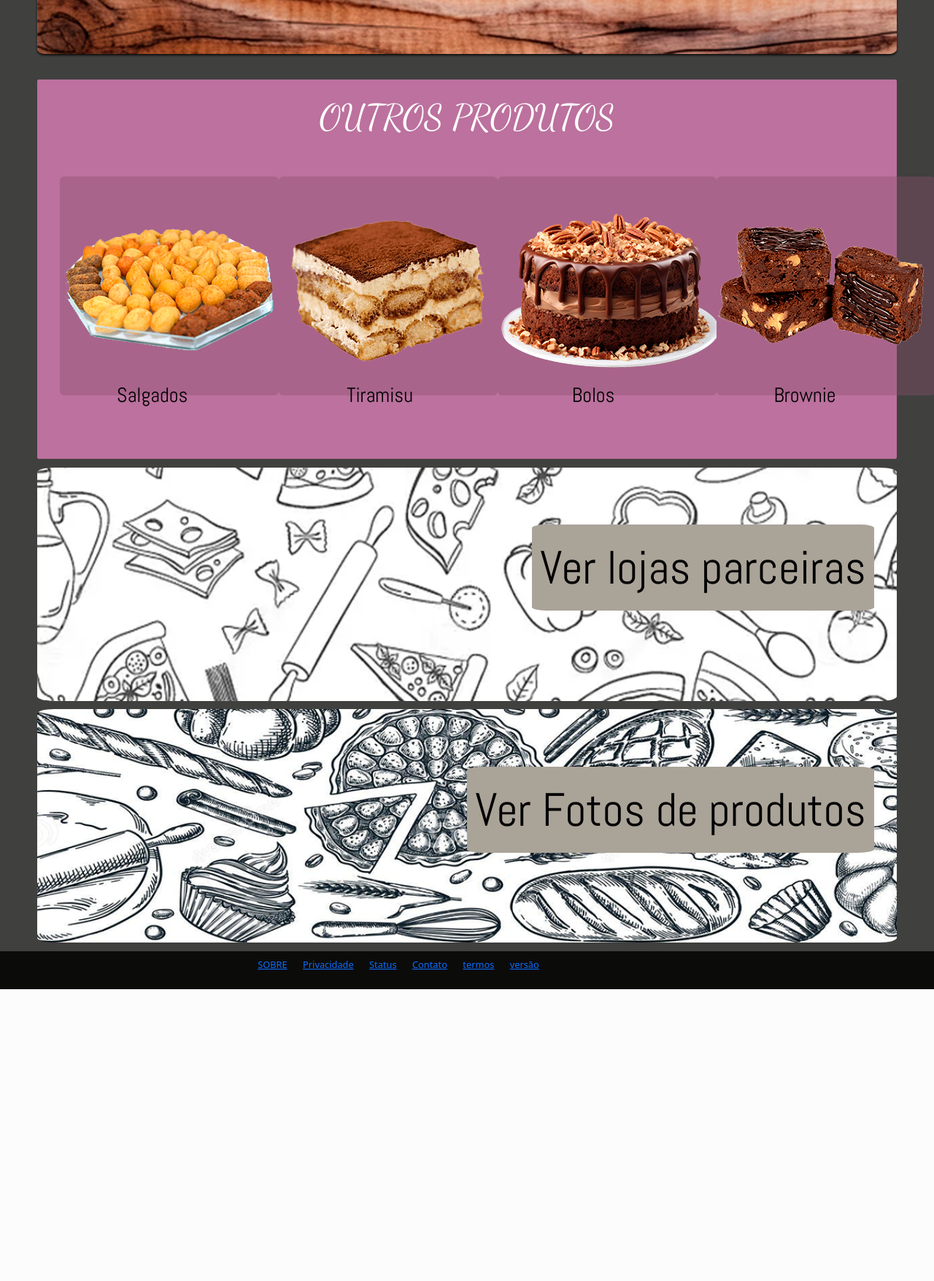
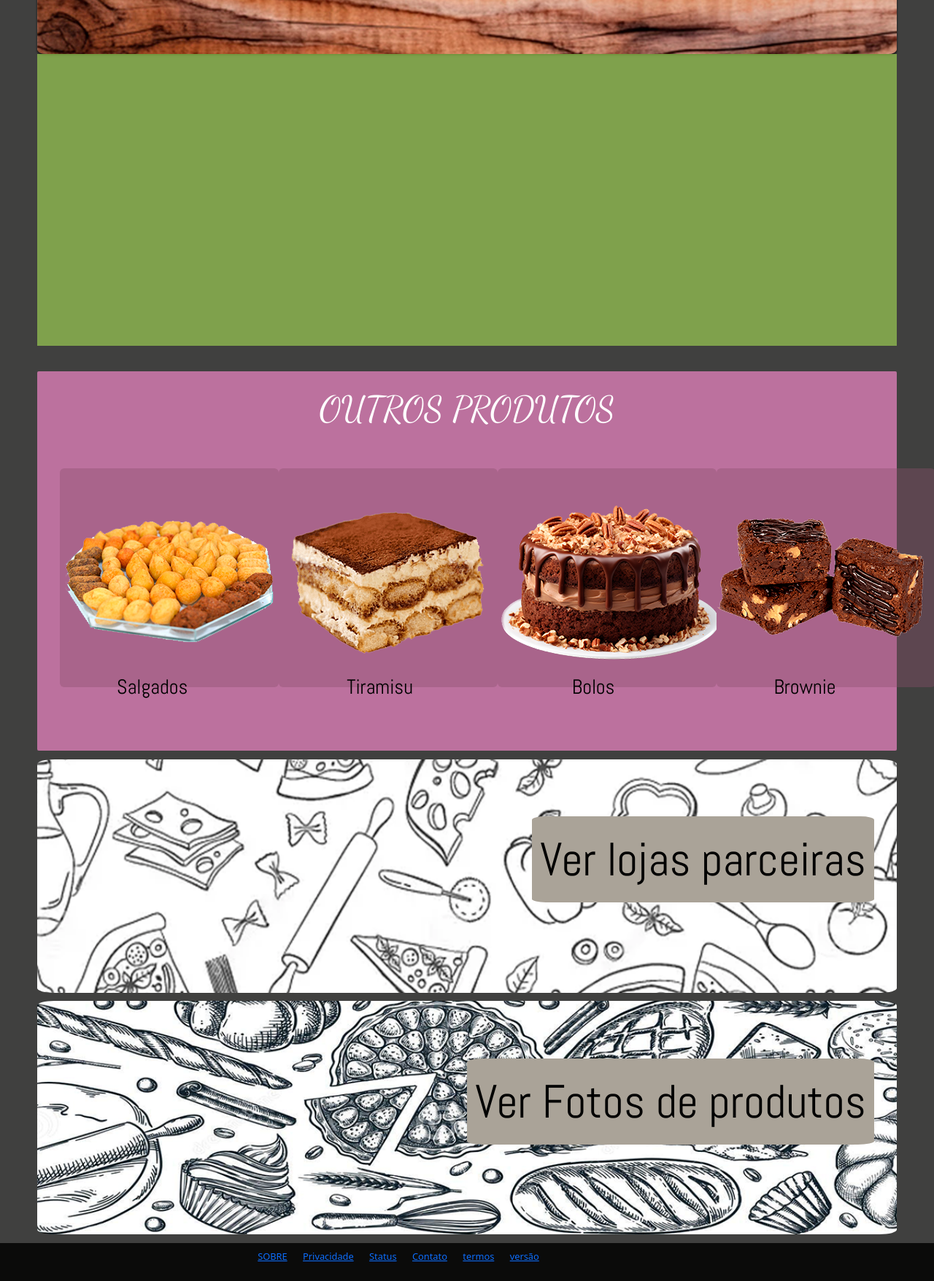
Before and after one commit to xKuth/Projeto_padaria-django, a Django app: page / in a window 1280 px wide. Shown: the part 616-2372 px from the top of the page at 73% size. Before the commit the page ends 1972 px from the top, so only its background shows below. Run offline with Django 5.2, Linux system fonts and the light colour scheme; some libraries are stand-ins or nearby versions.

Commit message:
add section extra infor in page 001

```diff
--- a/parceiros/static/css/desktop.css
+++ b/parceiros/static/css/desktop.css
@@ -182,7 +182,12 @@ h2.title_produts{
 .text_our_products > h3 {
     font-family: "Abel";
 }
-
+/* Section extra infor */
+.section_infor_extra{
+    height: 50vh;
+    padding-top: 5%;
+    background-color: rgba(152, 199, 81, 0.719);
+}
 /* Mid section annoucement */
 
 .mid_main_anouciment{
--- a/parceiros/templates/html/pagina01.html
+++ b/parceiros/templates/html/pagina01.html
@@ -95,7 +95,11 @@
             </div>
 
         </section><!-- End section for annouciment carrocel -->
+        <section class="section_infor_extra">
+            <div class="container">
 
+            </div>
+        </section>
         <section class="section_outher_products"><!-- Section outher products -->
 
             <div class="container"><!-- Start container bootstrap5 -->
```
